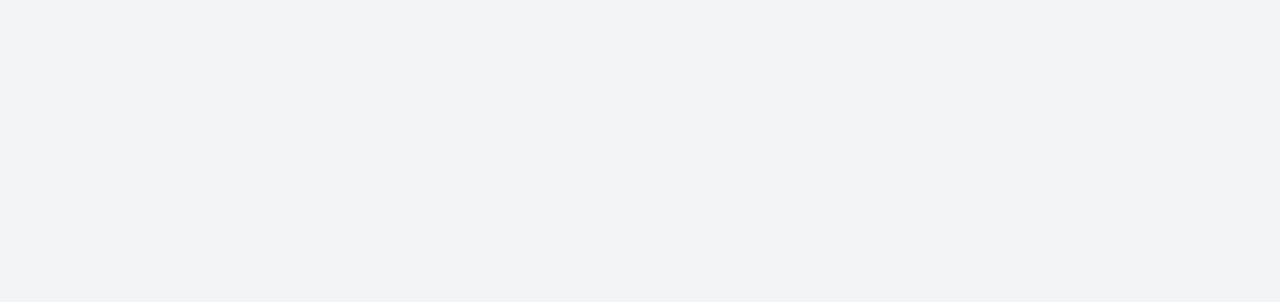
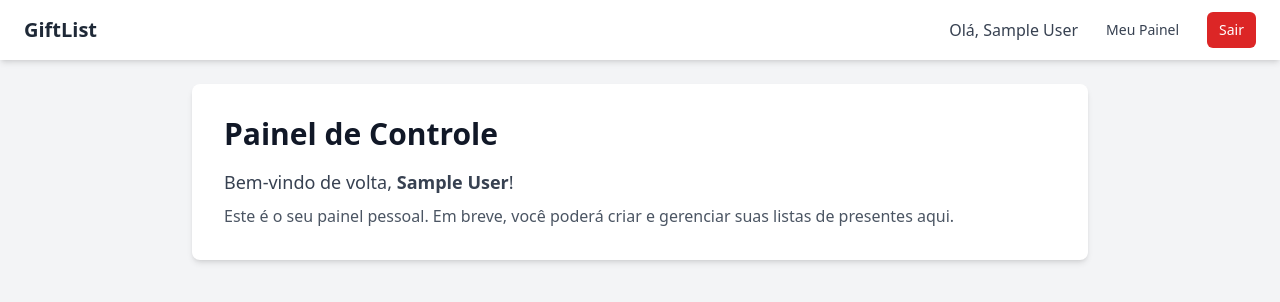
Before and after one commit to tlupiano/giftlist, a React (Vite) app in the folder frontend/: page /dashboard in a window 1280 px wide. Before the commit this address had no page. Shown: the top 302 px of the page. Built offline with nearby package versions, Linux system fonts and the light colour scheme; sample sign-in values are in the browser's storage.

Commit message:
add: dashboard e protected router

```diff
--- a/frontend/src/App.jsx
+++ b/frontend/src/App.jsx
@@ -2,22 +2,32 @@ import React from 'react';
 import { Routes, Route } from 'react-router-dom';
 import Layout from './components/Layout';
 import HomePage from './pages/HomePage';
+import RegisterPage from './pages/RegisterPage';
 import LoginPage from './pages/LoginPage';
-import RegisterPage from './pages/RegisterPage';
+
+// 1. Importar nossos novos componentes
+import DashboardPage from './pages/DashboardPage';
+import ProtectedRoute from './components/ProtectedRoute';
 
 function App() {
   return (
     <Routes>
-      {/* Todas as rotas dentro de 'Layout' terão a Navbar */}
+      {/* Todas as páginas usam o Layout (Navbar) */}
       <Route path="/" element={<Layout />}>
-        {/* A rota principal (index) será a HomePage */}
+
+        {/* === Rotas Públicas === */}
         <Route index element={<HomePage />} />
-
-        {/* Outras páginas */}
         <Route path="login" element={<LoginPage />} />
         <Route path="register" element={<RegisterPage />} />
 
-        {/* TODO: Adicionar rotas protegidas (ex: /dashboard) */}
+        {/* === Rotas Protegidas === */}
+        {/* 2. Criamos um "grupo" de rotas que usa o ProtectedRoute */}
+        <Route element={<ProtectedRoute />}>
+          {/* 3. Todas as rotas "filhas" aqui dentro são protegidas */}
+          <Route path="dashboard" element={<DashboardPage />} />
+          {/* (No futuro, podemos adicionar mais: /minhas-listas, /perfil, etc) */}
+        </Route>
+
       </Route>
     </Routes>
   );
--- a/frontend/src/components/Navbar.jsx
+++ b/frontend/src/components/Navbar.jsx
@@ -1,10 +1,8 @@
 import React from 'react';
 import { Link } from 'react-router-dom';
-// 1. Importar o nosso hook 'useAuth'
 import { useAuth } from '../context/AuthContext';
 
 export default function Navbar() {
-  // 2. Obter os dados e funções do contexto
   const { isAuthenticated, user, logout } = useAuth();
 
   return (
@@ -15,15 +13,20 @@ export default function Navbar() {
         </Link>
         <div className="flex items-center space-x-4">
 
-          {/* 3. Renderização Condicional */}
           {isAuthenticated ? (
             // Se ESTIVER logado
             <>
-              <span className="text-gray-700">
+              <span className="text-gray-700 hidden sm:inline">
                 Olá, <span className="font-medium">{user.name}</span>
               </span>
+
+              {/* --- LINK NOVO AQUI --- */}
+              <Link to="/dashboard" className="px-3 py-2 rounded-md text-sm font-medium text-gray-700 hover:bg-gray-100">
+                Meu Painel
+              </Link>
+
               <button
-                onClick={logout} // Chama a função de logout do contexto
+                onClick={logout}
                 className="px-3 py-2 rounded-md text-sm font-medium text-white bg-red-600 hover:bg-red-700"
               >
                 Sair
--- /dev/null
+++ b/frontend/src/components/ProtectedRoute.jsx
@@ -0,0 +1,30 @@
+import React from 'react';
+import { useAuth } from '../context/AuthContext';
+import { Navigate, Outlet } from 'react-router-dom';
+
+export default function ProtectedRoute() {
+  // 1. Pega os dados de autenticação e o status de 'loading'
+  const { isAuthenticated, loading } = useAuth();
+
+  // 2. Se estiver checando o localStorage, mostra um 'carregando'
+  // ISSO É MUITO IMPORTANTE: Evita "piscar" a tela de login
+  // antes do app saber que o usuário já estava logado.
+  if (loading) {
+    return (
+      <div className="flex justify-center items-center h-screen">
+        <p className="text-xl">Carregando...</p>
+      </div>
+    );
+  }
+
+  // 3. Se não estiver carregando E NÃO estiver autenticado...
+  if (!isAuthenticated) {
+    // ...redireciona para o login.
+    // 'replace' impede o usuário de "voltar" para a pág. protegida
+    return <Navigate to="/login" replace />;
+  }
+
+  // 4. Se passou por tudo, o usuário está logado.
+  // <Outlet /> renderiza o componente "filho" (ex: a DashboardPage)
+  return <Outlet />;
+}
--- /dev/null
+++ b/frontend/src/pages/DashboardPage.jsx
@@ -0,0 +1,19 @@
+import React from 'react';
+import { useAuth } from '../context/AuthContext';
+
+export default function DashboardPage() {
+  // Pegamos o 'user' do contexto para personalizar a página
+  const { user } = useAuth();
+
+  return (
+    <div className="max-w-4xl mx-auto bg-white p-8 rounded-lg shadow-md">
+      <h1 className="text-3xl font-bold mb-4">Painel de Controle</h1>
+      <p className="text-lg text-gray-700">
+        Bem-vindo de volta, <span className="font-semibold">{user.name}</span>!
+      </p>
+      <p className="mt-2 text-gray-600">
+        Este é o seu painel pessoal. Em breve, você poderá criar e gerenciar suas listas de presentes aqui.
+      </p>
+    </div>
+  );
+}
```
